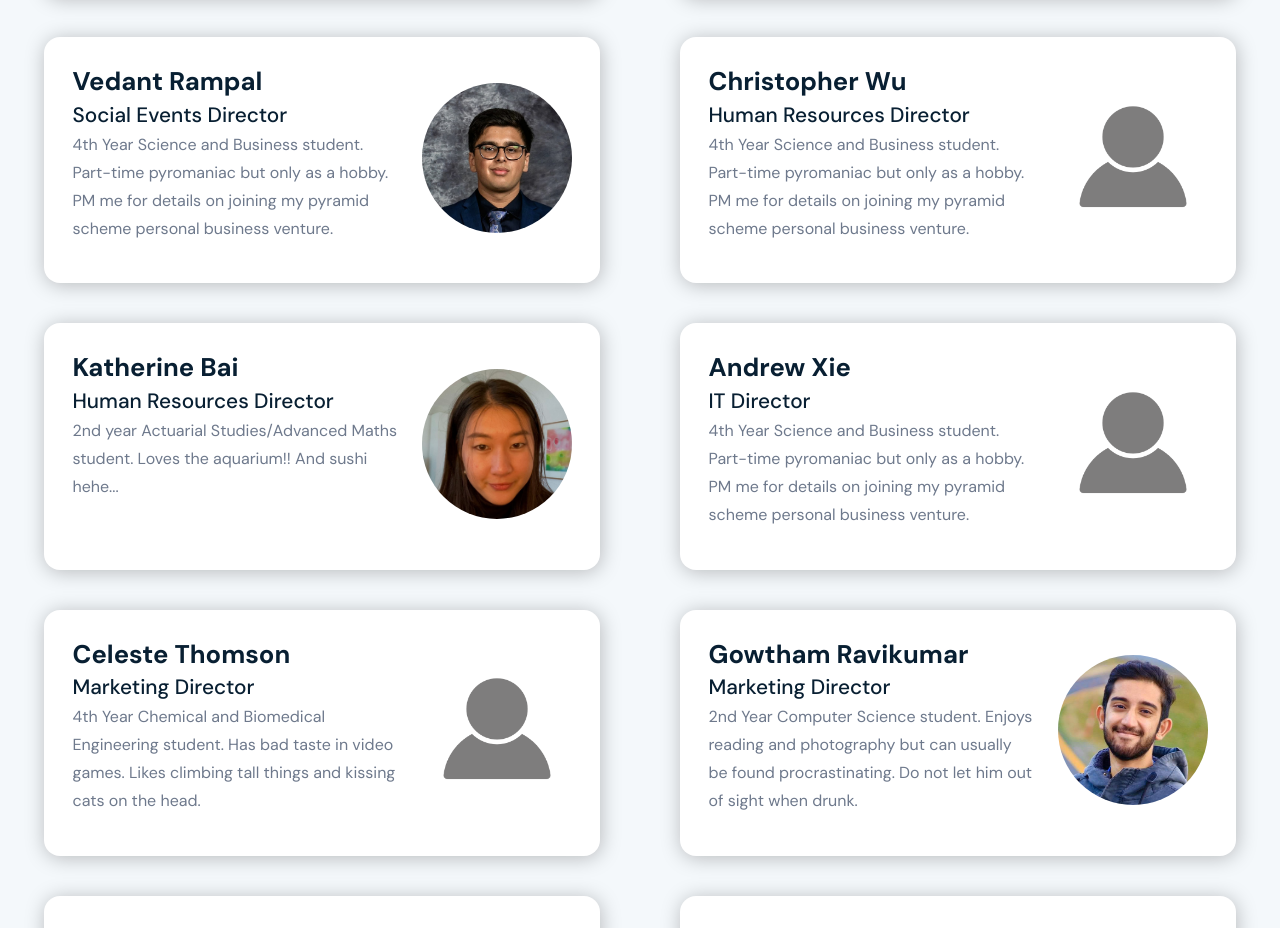
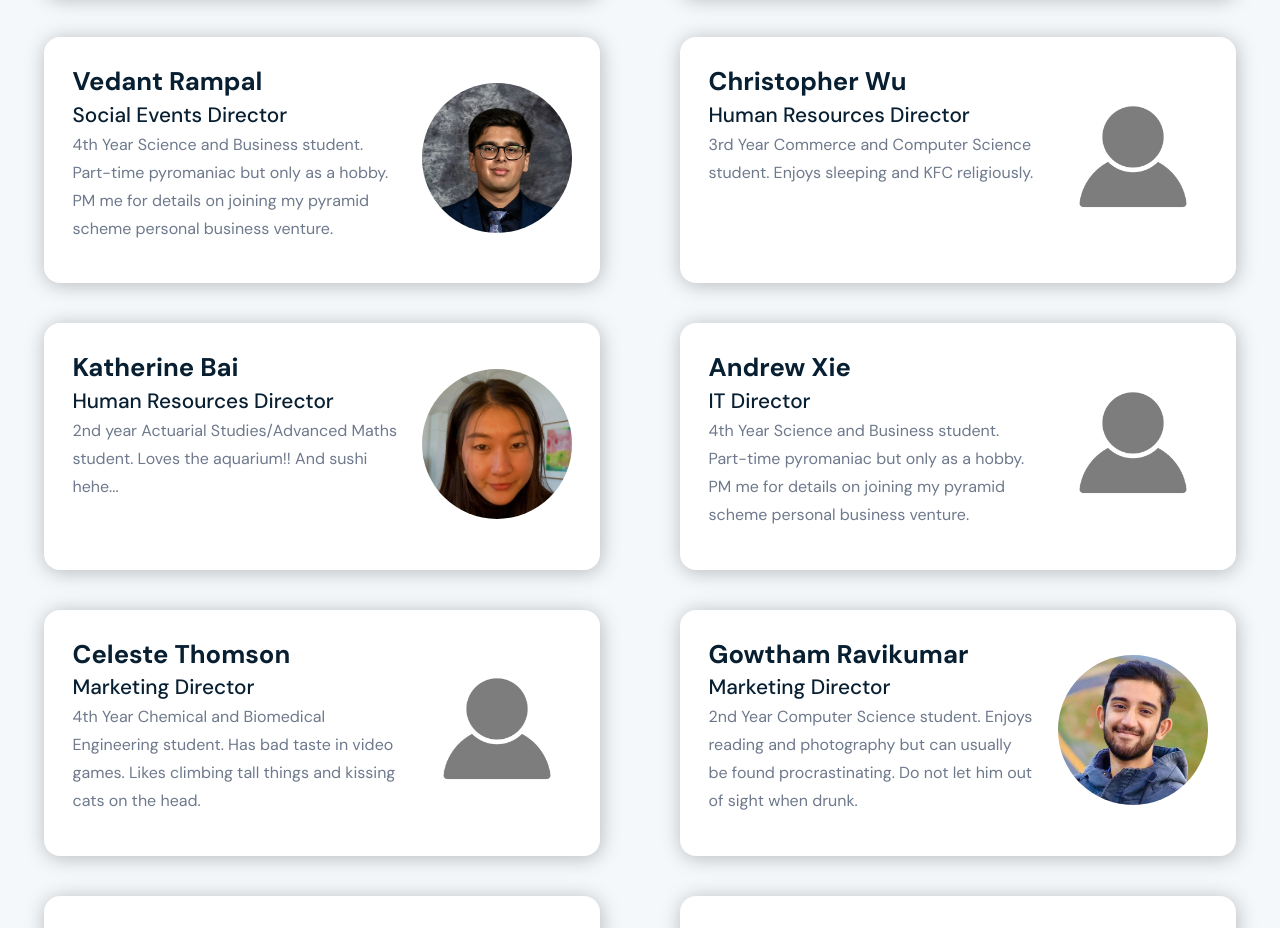
Before and after one commit to MathSocUNSW/mathsoc-website, a Next.js app in the folder frontend/: page /about/team in a window 1280 px wide. Shown: the part 2340-3268 px from the top of the page. Built offline with nearby package versions, Linux system fonts and the light colour scheme.

Commit message:
Add Christopher

```diff
--- a/frontend/src/data/directorsData.ts
+++ b/frontend/src/data/directorsData.ts
@@ -68,7 +68,12 @@ const directorsData: portfolio[] = [
           "2nd year Actuarial Studies/Advanced Maths student. Loves the aquarium!! And sushi hehe...",
         imagePath: "/images/team/KatherineBai.jpg"
       },
-      { name: "Christopher Wu", description: null, imagePath: null }
+      {
+        name: "Christopher Wu",
+        description:
+          "3rd Year Commerce and Computer Science student. Enjoys sleeping and KFC religiously.",
+        imagePath: null
+      }
     ]
   },
   { role: "IT", directors: [{ name: "Andrew Xie", description: null, imagePath: null }] },
```
